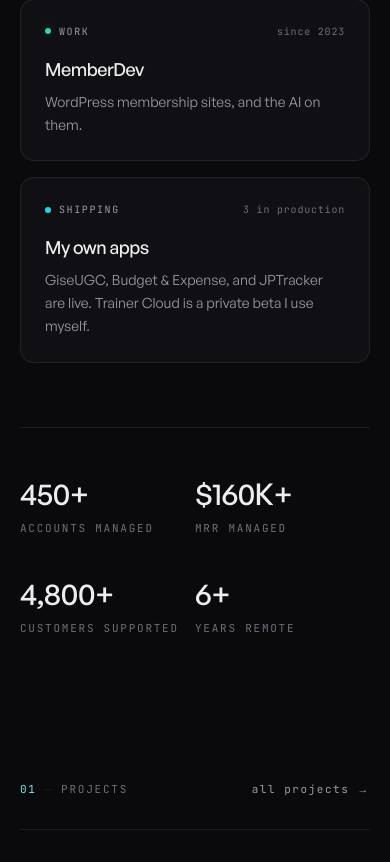
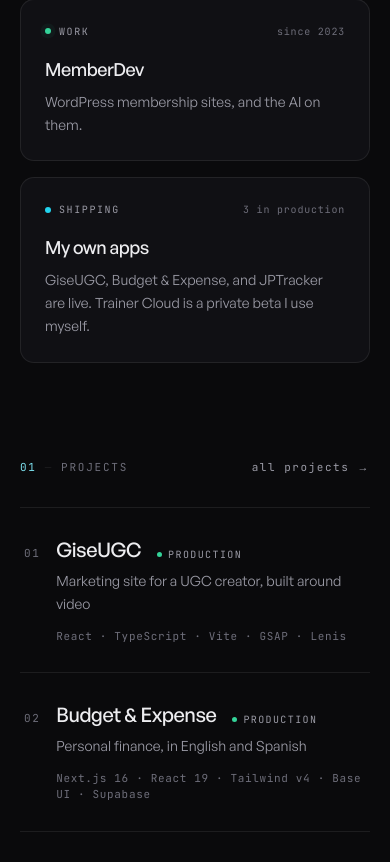
Before and after one commit to Torrente179/JPRamirez, a Next.js app: page / in a window 390 px wide. Shown: the part 1036-1898 px from the top of the page. Built offline with nearby package versions, Linux system fonts and the light colour scheme.

Commit message:
Put Ramirez back at the top on mobile and drop the homepage stats.

```diff
--- a/app/globals.css
+++ b/app/globals.css
@@ -314,9 +314,9 @@
 
 .hero-app-name {
   position: absolute;
-  top: auto;
-  right: auto;
-  bottom: 0.9rem;
+  top: 0.85rem;
+  right: 1.25rem;
+  bottom: auto;
   left: 1.25rem;
   z-index: 20;
   margin: 0;
@@ -325,7 +325,7 @@
 
 @media (min-width: 640px) {
   .hero-app-name {
-    bottom: 1.15rem;
+    right: 2rem;
     left: 2rem;
   }
 }
--- a/app/opengraph-image.tsx
+++ b/app/opengraph-image.tsx
@@ -50,7 +50,6 @@
             letterSpacing: 2,
           }}
         >
-          <div>450+ accounts · $160K+ MRR · 4,800+ customers</div>
           <div>Málaga, ES</div>
         </div>
       </div>
--- a/app/page.tsx
+++ b/app/page.tsx
@@ -6,7 +6,6 @@
 import { ExperienceRow } from "@/components/experience-row";
 import { CvDownload } from "@/components/cv-download";
 import { StatusBoard } from "@/components/status-board";
-import { site } from "@/lib/data/site";
 import { projects } from "@/lib/data/projects";
 import { roles } from "@/lib/data/experience";
 import { stackGroups } from "@/lib/data/stack";
@@ -18,24 +17,9 @@
     <div className="mx-auto max-w-6xl px-5 sm:px-8">
       <Hero />
 
-      {/* Status board */}
       <Reveal>
         <div className="mt-6">
           <StatusBoard />
-        </div>
-      </Reveal>
-
-      {/* Metrics */}
-      <Reveal>
-        <div className="hairline mt-16 grid grid-cols-2 gap-y-10 py-12 sm:grid-cols-4">
-          {site.metrics.map((m) => (
-            <div key={m.label}>
-              <p className="nums text-3xl font-medium tracking-tight sm:text-4xl">
-                {m.value}
-              </p>
-              <p className="eyebrow mt-2">{m.label}</p>
-            </div>
-          ))}
         </div>
       </Reveal>
 
--- a/lib/data/site.ts
+++ b/lib/data/site.ts
@@ -14,10 +14,4 @@
     href: "/cv.pdf",
     filename: "Juan_Pablo_Ramirez_Romero_CV.pdf",
   },
-  metrics: [
-    { value: "450+", label: "accounts managed" },
-    { value: "$160K+", label: "MRR managed" },
-    { value: "4,800+", label: "customers supported" },
-    { value: "6+", label: "years remote" },
-  ],
 } as const;
```
Also changed, not shown: 1 other file (tests, documents, lock files or other folders).
